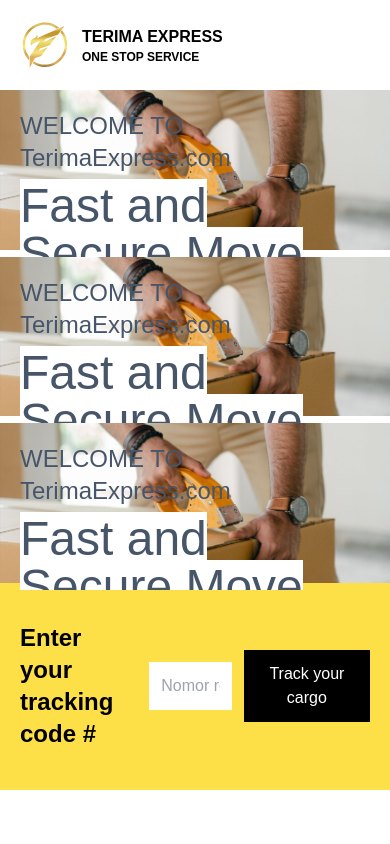
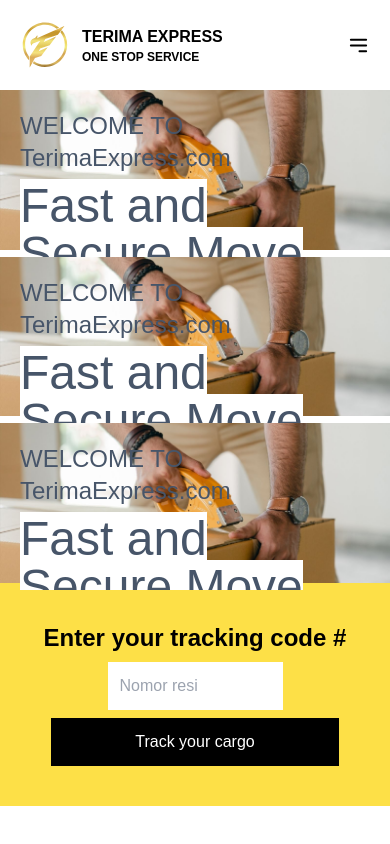
Before and after one commit to caesareza/trimex, a Next.js app: page / in a window 390 px wide. Shown: the top 844 px of the page. Built offline with nearby package versions, Linux system fonts and the light colour scheme; a web font is replaced by a local one.

Commit message:
add mobile menu
membuat menu mobile

```diff
--- a/src/components/General/Header/index.tsx
+++ b/src/components/General/Header/index.tsx
@@ -1,9 +1,57 @@
-import React from 'react'
+import React, { useState, useRef, useEffect } from 'react'
 import Link from 'next/link'
 import { menu } from '@/data/menu'
 import { IMenu } from '@/type/global'
+import { HiOutlineMenuAlt3 } from 'react-icons/hi'
+import { IoMdClose } from 'react-icons/io'
 
 export default function Header() {
+  const [isMenuShow, setIsMenuShow] = useState<boolean>(false)
+  const menuRef = useRef<any>(null)
+
+  const handleClickOutside = (event: any) => {
+    if (menuRef.current && !menuRef.current.contains(event.target)) {
+      setIsMenuShow(false)
+    }
+  }
+
+  useEffect(() => {
+    document.addEventListener('click', handleClickOutside)
+    return () => document.removeEventListener('click', handleClickOutside)
+  }, [])
+
+  const MenuMobile = () => {
+    if (!isMenuShow) return <></>
+
+    return (
+      <section
+        id="menu-mobile"
+        className="bg-white fixed z-10 left-0 top-0 w-full h-full text-center"
+      >
+        <div className="container mx-auto relative">
+          <button
+            className="absolute right-5 top-7"
+            onClick={() => setIsMenuShow(!isMenuShow)}
+          >
+            <IoMdClose size={30} />
+          </button>
+          <h3 className="py-5">Menu</h3>
+          <ul className="">
+            {menu.map((value: IMenu) => (
+              <li key={value.keys}>
+                <Link href={value.href} as={value.as}>
+                  <a className="p-5 text-2xl p-5 border-b block">
+                    {value.label}
+                  </a>
+                </Link>
+              </li>
+            ))}
+          </ul>
+        </div>
+      </section>
+    )
+  }
+
   return (
     <header className="w-full bg-white">
       <div className="container mx-auto">
@@ -23,7 +71,7 @@
               </div>
             </a>
           </Link>
-          <ul className="ml-auto hidden lg:flex">
+          <ul className="ml-0 lg:ml-auto hidden lg:flex">
             {menu.map((value: IMenu) => (
               <li key={value.keys}>
                 <Link href={value.href} as={value.as}>
@@ -32,8 +80,18 @@
               </li>
             ))}
           </ul>
+
+          <button
+            className="ml-auto lg:ml-0"
+            onClick={() => setIsMenuShow(!isMenuShow)}
+            ref={menuRef}
+          >
+            <HiOutlineMenuAlt3 size={23} />
+          </button>
         </div>
       </div>
+
+      <MenuMobile />
     </header>
   )
 }
--- a/src/pages/index.tsx
+++ b/src/pages/index.tsx
@@ -52,10 +52,10 @@
 
       <div className="bg-yellow-300 -mt-2">
         <div className="container mx-auto flex">
-          <div className="p-5 py-10 flex items-center justify-center w-full">
+          <div className="p-5 py-10 flex-col lg:flex-row flex items-center justify-center w-full">
             <h2 className="text-2xl font-bold">Enter your tracking code #</h2>
             <input
-              className="p-3 mx-3 w-1/2"
+              className="p-3 my-2 mx-3 w-1/2"
               placeholder="Nomor resi"
               onChange={handleInputTracking}
             />
```
